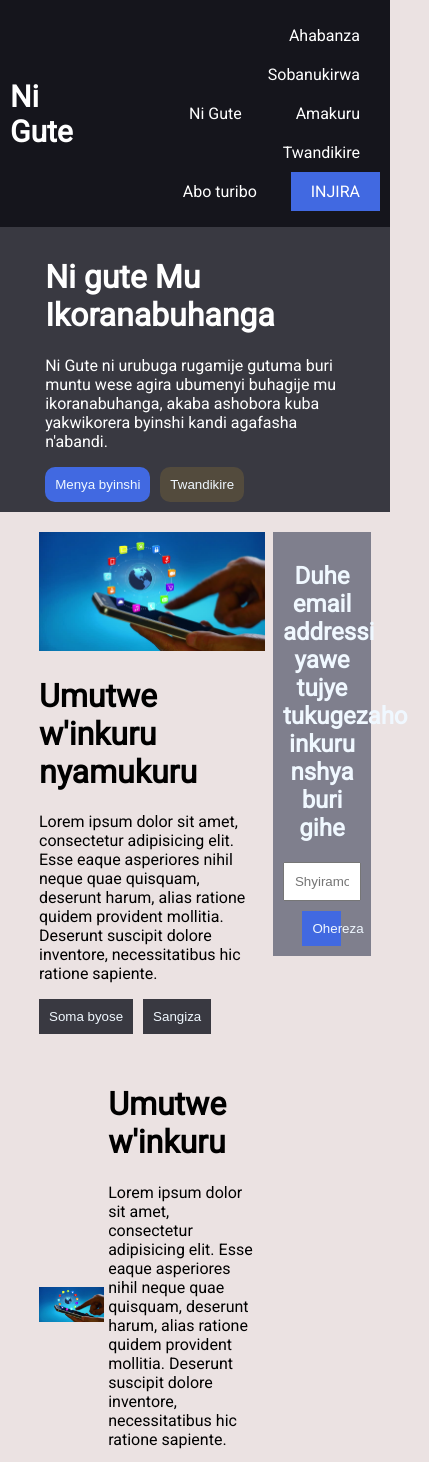
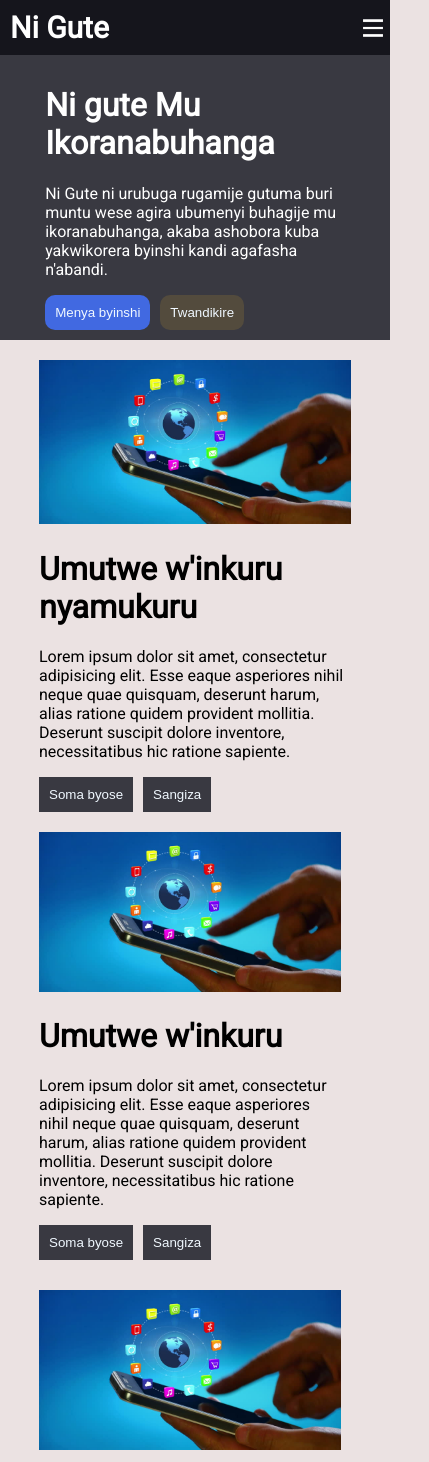
Before and after one commit to Ni-Gute-Rwanda/NiGute-Blog, a plain HTML site: page index.html in a window 390 px wide. Shown: the top 1462 px of the page, 429 px wide, since content can reach past the window. Drawn offline with Linux system fonts and the light colour scheme.

Commit message:
added responsiveness of this page

```diff
--- /dev/null
+++ b/css/responsive.css
@@ -0,0 +1,77 @@
+* {
+    box-sizing: border-box;
+}
+@media(max-width: 1280px){
+    .navbar{
+        display: none;
+    }
+    #menu-button {
+        display: flex;
+        width: 20px;
+    }
+    .head-row {
+        display: grid;
+        grid-template-columns: 93% 7%;
+    }
+}
+@media(max-width: 1000px){
+    .container-2 {
+        display: flex;
+        flex-wrap: wrap;
+        justify-content: center;
+    }
+    .mainpost {
+        width: 80%;
+        margin: auto 10% auto 10%;
+    }
+    .post {
+        display: block;
+    }
+    .post-wrapper {
+        display: grid;
+        grid-template-columns: 39% 39%;
+        grid-gap: 1%;
+        justify-content: center;
+    }
+    .subscribe {
+        width: 80%;
+        margin: auto 10% auto 10%;
+    }
+}
+@media(max-width: 655px){
+    .post-wrapper{
+        display: flex;
+        flex-wrap: wrap;
+    }
+    .post {
+        width: 80%;
+        margin: auto 10% auto 10%;
+    }
+    body {
+        width: fit-content;
+    }
+    .subscribe {
+        width: 80%;
+        margin: auto 10% auto 10%;
+    }
+}
+@media(max-width: 800px){
+    .footer-row {
+        display: flex;
+        flex-wrap: wrap;
+    }
+    .contact {
+        width: 80%;
+        margin: auto 10% auto 10%;
+    }
+    .about-footer {
+        width: 80%;
+        margin: auto 10% auto 10%;
+    }
+    .copyright {
+        display: block;
+        flex-wrap: wrap;
+        top: 0;
+        padding: 10px;
+    }
+}
--- a/css/style.css
+++ b/css/style.css
@@ -28,6 +28,9 @@ body {
     color: #fff;
     display: inline-block;
     text-align: end;
+}
+#menu-button {
+    display: none;
 }
 .navbar ul li {
     list-style: none;
--- a/index.html
+++ b/index.html
@@ -5,6 +5,7 @@
     <meta name="viewport" content="width=device-width, initial-scale=1.0">
     <title>Ni Gute</title>
     <link rel="stylesheet" type="text/css" href="css/style.css"/>
+    <link rel="stylesheet" type="text/css" href="css/responsive.css"/>
 </head>
 <body>
     <div class="container">
@@ -12,7 +13,9 @@
                 <div class="branding">
                     Ni Gute
                 </div>
+                <img src="images/menu-4-xxl.png" id="menu-button">
                 <div class="navbar">
+
                     <ul>
                         <li>Ahabanza</li>
                         <li>Sobanukirwa</li>
@@ -43,6 +46,7 @@
                         <button>Soma byose</button><button>Sangiza</button>
                     </div>
                 </div>
+                <div class="post-wrapper">
                 <div class="post">
                     <img src="images/ifoto.jpg" alt="">
                     <div>
@@ -64,6 +68,7 @@
                     </div>
                 </div>
             </div>
+        </div>
             <div class="sidebar">
                 <div class="subscribe">
                 <form action="" class="subform">
@@ -76,7 +81,7 @@
         </div>
         <div class="footer-row">
                 <div class="col-13">
-                    <div class="small-about">
+                    <div class="small-about about-footer">
                         <h2>Ni gute Mu Ikoranabuhanga</h2>
                         <p>Ni Gute ni urubuga rugamije gutuma buri muntu wese agira ubumenyi buhagije mu ikoranabuhanga, akaba ashobora kuba yakwikorera byinshi kandi agafasha n'abandi.
                         </p>
```
Also changed, not shown: images/menu-4-xxl.png (added).
